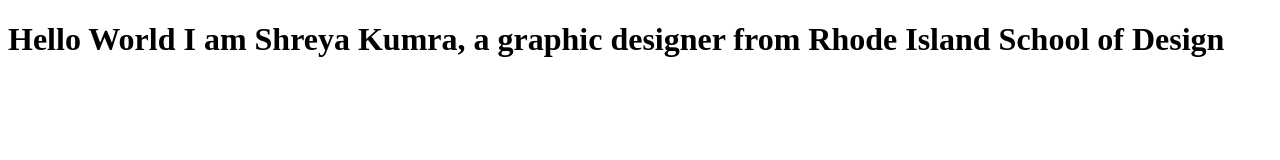
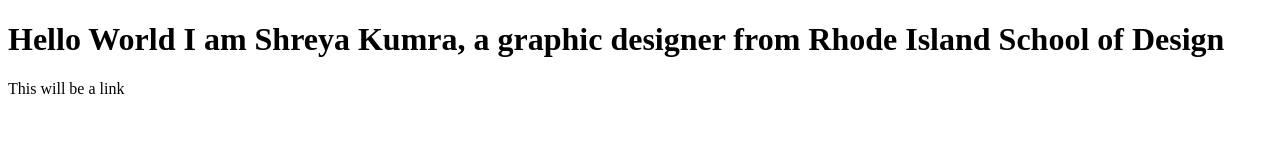
Before and after one commit to shreyakumra/wsweb, a plain HTML site: page index.html in a window 1280 px wide. Drawn offline with Linux system fonts and the light colour scheme.

Commit message:
Update index.html
changed html

```diff
--- a/index.html
+++ b/index.html
@@ -2,5 +2,6 @@
 <html>
 <body>
 <h1>Hello World I am Shreya Kumra, a graphic designer from Rhode Island School of Design</h1>
+<p>This will be a link</p>
 </body>
 </html>
```
